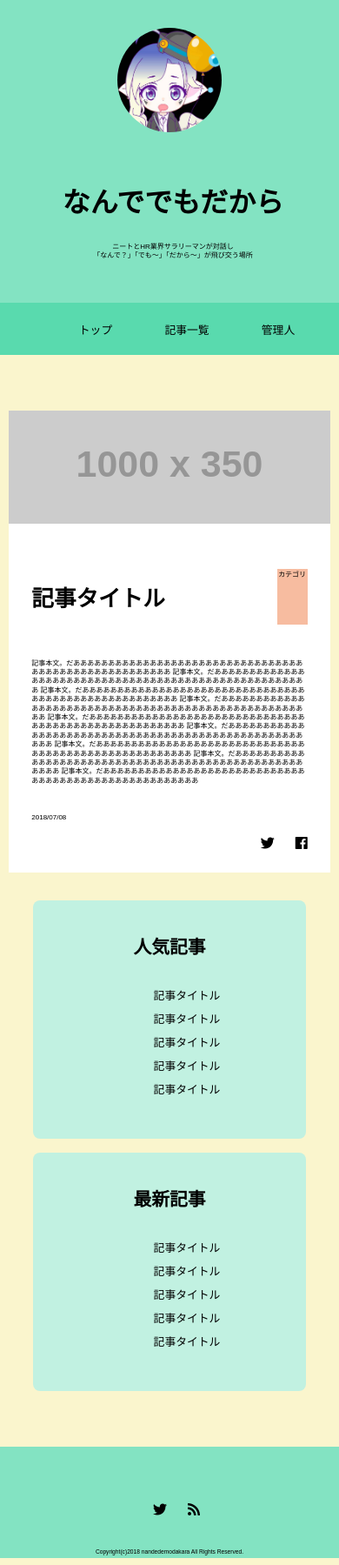
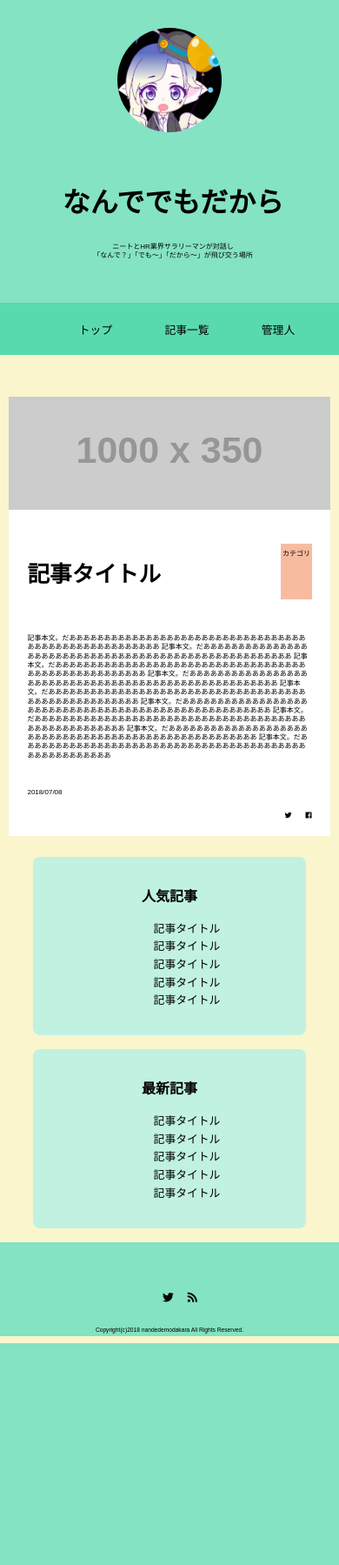
Before and after one commit to mihoijuin/Website_Career_media, a PHP site: page /single.html in a window 390 px wide. Shown: the whole page at 87% size. After the commit the page ends 1544 px from the top, so only its background shows below. Run offline with PHP 8.4, Linux system fonts and the light colour scheme; grey boxes labelled with a size stand in for pictures from a placeholder-image service; some libraries are stand-ins or nearby versions.

Commit message:
記事ページをスマホレスポンシブ化

```diff
--- a/css/responsive.css
+++ b/css/responsive.css
@@ -151,7 +151,7 @@
           padding: .3rem; }
 
   .posts {
-    margin: 1rem auto;
+    margin: 1.5rem auto;
     width: 100%; }
     .posts .post {
       margin-bottom: .5rem;
@@ -164,25 +164,38 @@
         display: none; }
 
   .single {
-    display: block; }
+    display: block;
+    margin: 0 auto; }
     .single .single-post {
-      margin: 2rem auto;
-      padding: .5rem; }
+      margin: 1.5rem auto;
+      padding: .2rem; }
       .single .single-post header .single-title {
         font-size: 1.6rem; }
+      .single .single-post header .single-category {
+        padding-top: .4rem; }
       .single .single-post .txt-content {
         margin: 2rem 0; }
       .single .single-post .share ul {
         margin-top: 1rem; }
+        .single .single-post .share ul li {
+          font-size: .5rem;
+          margin-left: 1rem; }
     .single .sidebar .side-content {
       margin-bottom: 1rem;
       padding: 1rem; }
-    .single .sidebar ul li {
-      font-size: .8rem;
-      margin: .5rem 0; }
+    .single .sidebar h3 {
+      font-size: 1rem; }
+    .single .sidebar ul {
+      margin: 1rem 0; }
+      .single .sidebar ul li {
+        font-size: .8rem;
+        margin: .1rem 0; }
 
   .released-date {
     margin-top: .2rem; }
+
+  .page-nav {
+    font-size: .5rem; }
 
   .more-nav {
     font-size: .5rem; }
@@ -203,10 +216,11 @@
       display: none; }
     footer .footer-container .social ul {
       justify-content: center;
-      margin: 2rem 0; }
+      margin: 1.5rem 0; }
       footer .footer-container .social ul li {
-        font-size: 1rem;
-        margin-right: 1.5rem; }
+        font-size: .8rem;
+        margin-right: 0;
+        letter-spacing: 1rem; }
     footer .footer-container .footer-nav {
       display: none; }
   footer .copyright {
--- a/css/responsive.scss
+++ b/css/responsive.scss
@@ -262,7 +262,7 @@
     }
 
     .posts {
-        margin: 1rem auto;
+        margin: 1.5rem auto;
         width: 100%;
 
         .post {
@@ -285,14 +285,19 @@
 
     .single {
         display: block;
+        margin: 0 auto;
 
         .single-post {
-            margin: 2rem auto;
-            padding: .5rem;
+            margin: 1.5rem auto;
+            padding: .2rem;
 
             header {
                 .single-title {
                     font-size: 1.6rem;
+                }
+
+                .single-category {
+                    padding-top: .4rem;
                 }
             }
 
@@ -303,6 +308,11 @@
             .share {
                 ul {
                     margin-top: 1rem;
+
+                    li {
+                        font-size: .5rem;
+                        margin-left: 1rem;
+                    }
                 }
             }
         }
@@ -313,10 +323,16 @@
                 padding: 1rem;
             }
 
+            h3 {
+                font-size: 1rem;
+            }
+
             ul {
+                margin: 1rem 0;
+
                 li {
                     font-size: .8rem;
-                    margin: .5rem 0;
+                    margin: .1rem 0;
                 }
             }
         }
@@ -324,6 +340,10 @@
 
     .released-date {
         margin-top: .2rem;
+    }
+
+    .page-nav {
+        font-size: .5rem;
     }
 
     .more-nav {
@@ -358,11 +378,12 @@
             .social {
                 ul {
                     justify-content: center;
-                    margin: 2rem 0;
+                    margin: 1.5rem 0;
 
                     li {
-                        font-size: 1rem;
-                        margin-right: 1.5rem;
+                        font-size: .8rem;
+                        margin-right: 0;
+                        letter-spacing: 1rem;
                     }
                 }
             }
--- a/css/style.css
+++ b/css/style.css
@@ -219,7 +219,7 @@ footer {
       margin: 3rem 10.5rem 0 0; }
       footer .footer-container .social ul li {
         font-size: 1.3rem;
-        margin-right: 2rem; }
+        letter-spacing: 2rem; }
     footer .footer-container .footer-nav ul {
       text-align: right; }
       footer .footer-container .footer-nav ul li {
--- a/css/style.scss
+++ b/css/style.scss
@@ -335,7 +335,7 @@ footer {
 
         li {
           font-size: 1.3rem;
-          margin-right: 2rem;
+          letter-spacing: 2rem;
         }
       }
     }
```
Also changed, not shown: 2 other files.
